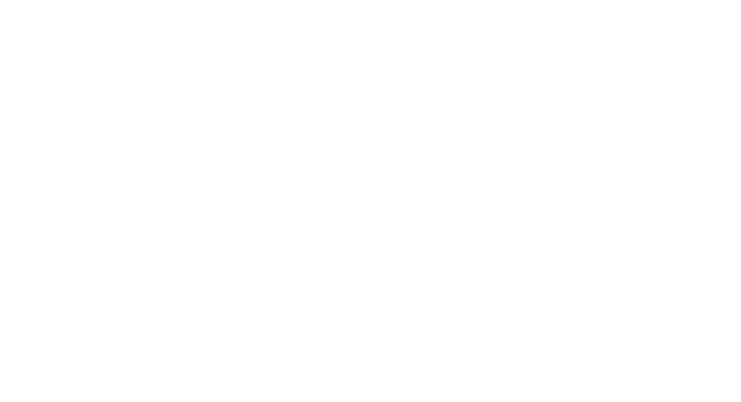
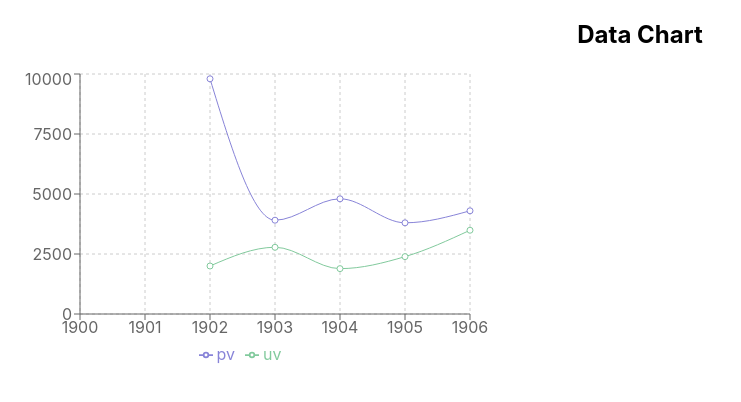
Before and after one commit to tomekgora/cbs-health-data-client, a React (Create React App) app: page / in a window 1280 px wide. Shown: the top 402 px of the page, without its empty margins (0-741 px from the left). Built offline with nearby package versions, Linux system fonts and the light colour scheme.

Commit message:
BasicLineChart update

```diff
--- a/src/App.js
+++ b/src/App.js
@@ -1,13 +1,17 @@
 import React from "react";
 import { Provider } from "react-redux";
+import { Route } from "react-router-dom";
 import store from "./store";
 import "./App.css";
+import LineChartContainer from "./components/BasicLineGraph/LineChartContainer";
 
 function App() {
   return (
     <div className="App">
       <Provider store={store}>
-        <div></div>
+        <div>
+          <Route path="/" component={LineChartContainer} />
+        </div>
       </Provider>
     </div>
   );
--- a/src/components/BasicLineGraph/LineChartContainer.js
+++ b/src/components/BasicLineGraph/LineChartContainer.js
@@ -1,18 +1,23 @@
 import React, { Component } from "react";
 import { connect } from "react-redux";
-import { fetchData } from "../actions/data";
+import { fetchData } from "../../actions/data";
+import BasicLineChart from "./BasicLineChart";
 
-export default class LineChartContainer extends Component {
-
-  // componentDidMount() {
-  //     const selection = "Periods,+Men_117"
-  //     fetchData(selection)
-  // };
+class LineChartContainer extends Component {
+  componentDidMount() {
+    const selection = "Periods,+Men_117";
+    fetchData(selection);
+  }
 
   render() {
-    // TODO: selection choices
-
-} // ends here
+    return (
+      <div>
+        <h2>Data Chart</h2>
+        <BasicLineChart />
+      </div>
+    );
+  }
+}
 
 function mapStateToProps(reduxState) {
   return {
@@ -22,7 +27,6 @@
 
 const mapDispatchToProps = {};
 
-export default connect(mapStateToProps, mapDispatchToProps)(LineChartContainer)
-
+export default connect(mapStateToProps, mapDispatchToProps)(LineChartContainer);
 
 // https://nivo.rocks/storybook/?path=/story/heatmap--square-cells
--- a/src/reducers/data.js
+++ b/src/reducers/data.js
@@ -1,8 +1,10 @@
 const initialState = [];
 
 export default function dataReducer(state = initialState, action) {
+  const DATA_RECEIVED = "DATA_RECEIVED";
+
   switch (action.type) {
-    case "DATA_RECEIVED": {
+    case DATA_RECEIVED: {
       return action.payload;
     }
     default:
--- a/src/reducers/index.js
+++ b/src/reducers/index.js
@@ -1,6 +1,9 @@
 import { combineReducers } from "redux";
+import dataReducer from "./data";
 
-export default combineReducers({});
+export default combineReducers({
+  data: dataReducer
+});
 
 // TODO: Add reducer and actions for the data and
 // meta-data once the very basics are working
```
Also changed, not shown: src/components/BasicLineGraph/BasicLineChart.js (renamed from src/components/BasicLineGraph/LineChart.js).
